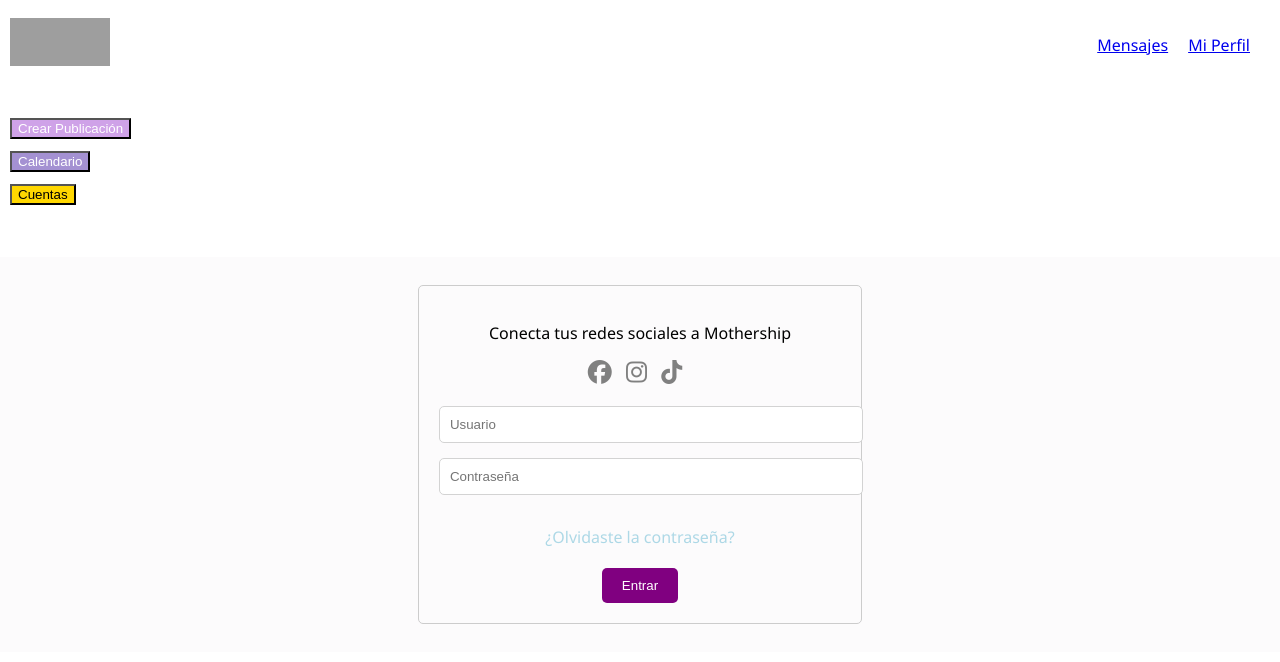
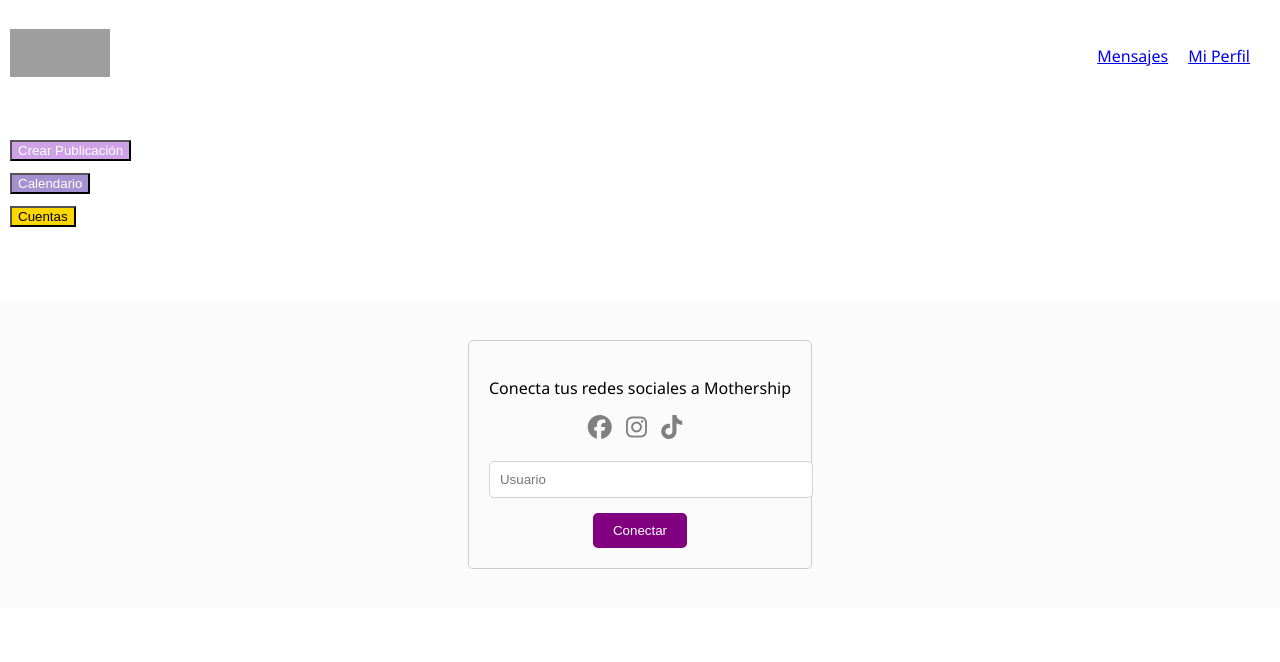
Before and after one commit to KatherineStehberg/RedesSociales, a plain HTML site: page index.html in a window 1280 px wide. Drawn offline with Linux system fonts and the light colour scheme; grey boxes are pictures that could not be loaded; a small style sheet from the web is missing.

Commit message:
Update index.html
Cambié según nuevo requerimiento sacar contraseña y recordar contraseña y escribir Conectar en vez de Entrar

```diff
--- a/index.html
+++ b/index.html
@@ -37,9 +37,7 @@
                     <i class="fab fa-tiktok"></i>
                 </div>
                 <input type="text" placeholder="Usuario">
-                <input type="password" placeholder="Contraseña">
-                <p class="forgot-password">¿Olvidaste la contraseña?</p>
-                <button class="purple-button">Entrar</button>
+                <button class="purple-button">Conectar</button>
             </div>
         </section>
 
```
